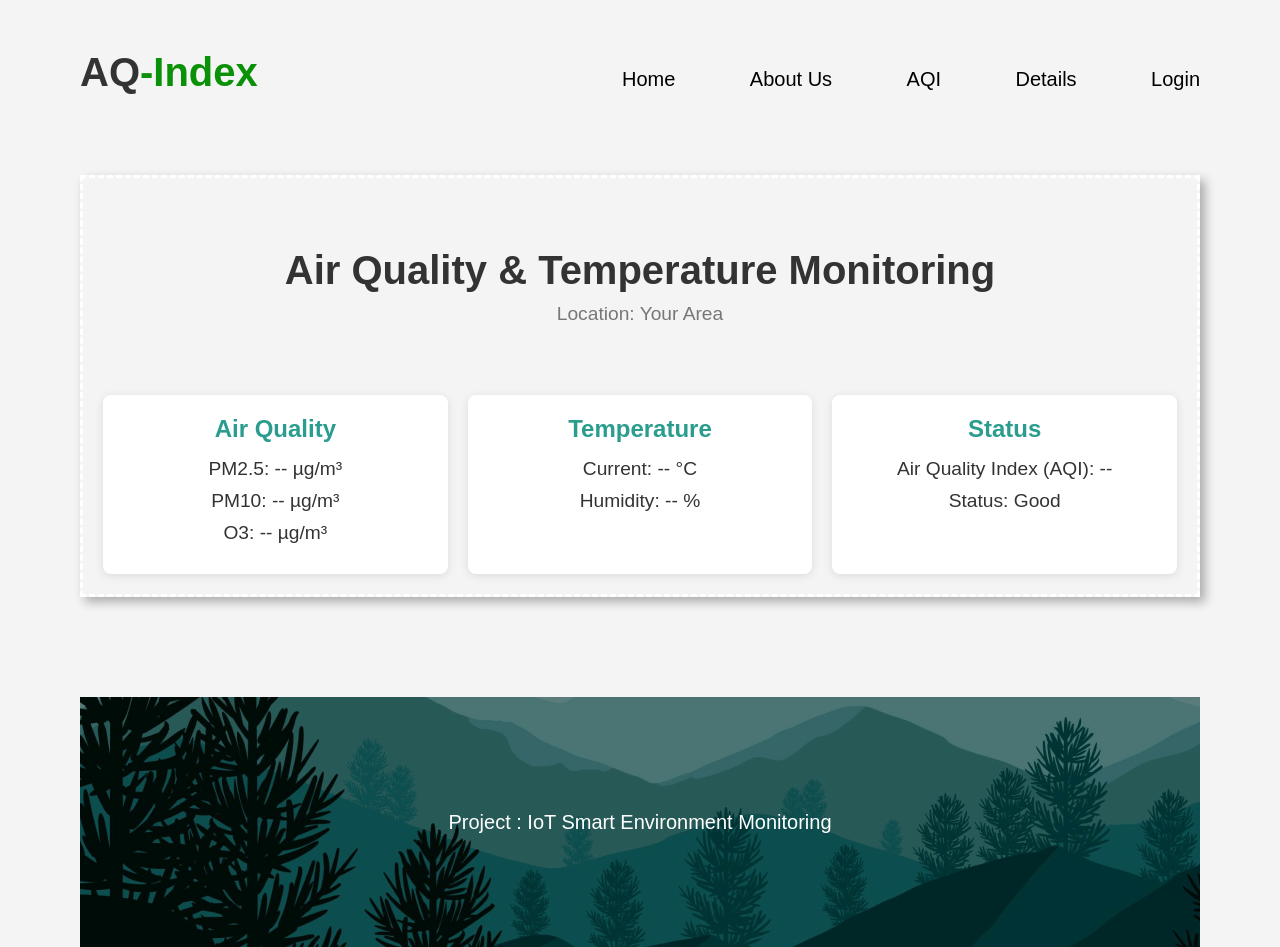
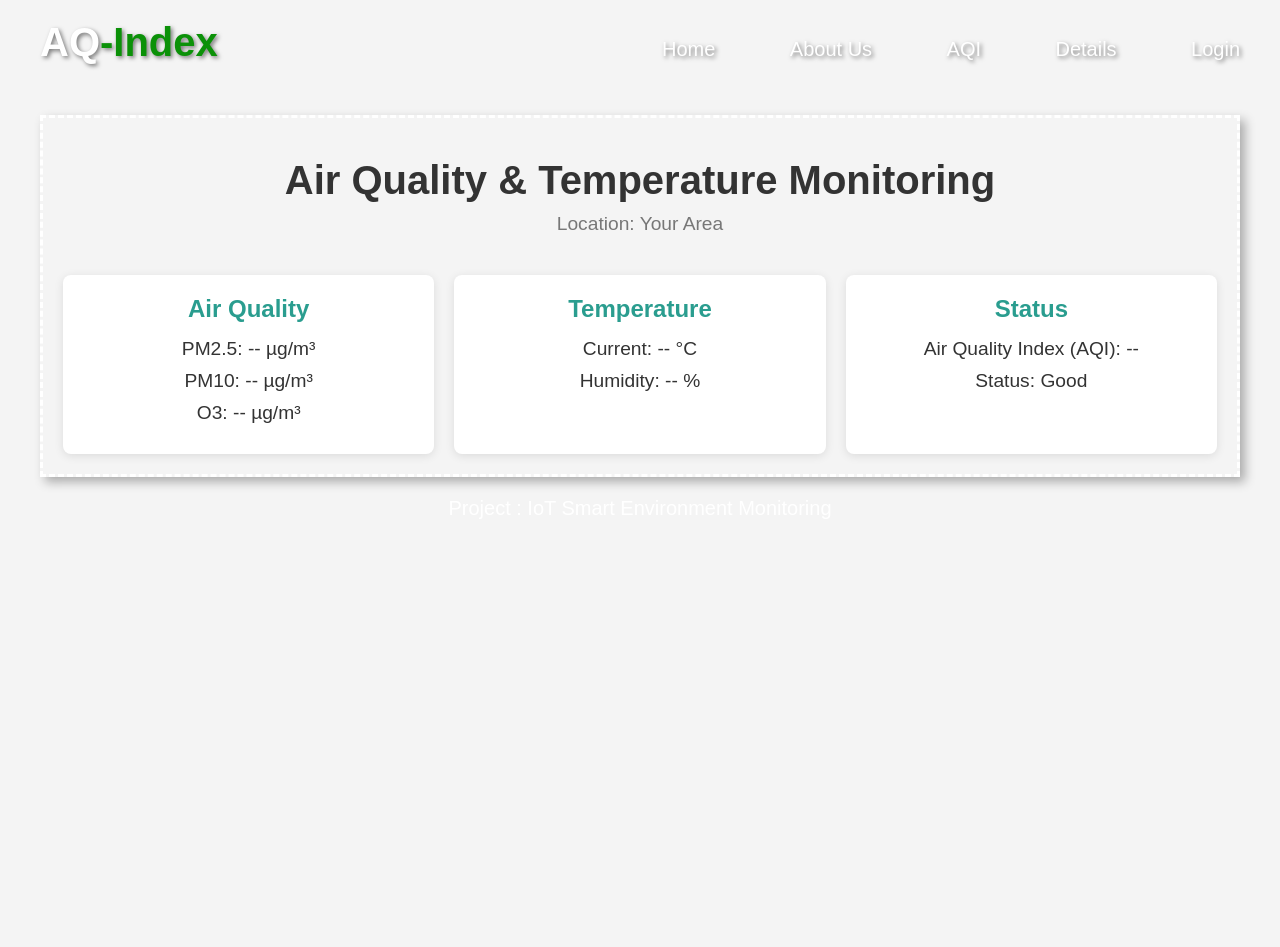
Before and after one commit to royswastik07/smart-environmental-monitoring, a Django app: template monitoring/templates/monitoring/air.html in a window 1280 px wide. After the commit the page ends 487 px from the top, so only its background shows below. Run offline with Django 3.2, Linux system fonts and the light colour scheme; the template is opened without the code that fills it, so the values that code supplies are empty.

Commit message:
updated css and index file

```diff
--- a/monitoring/static/css/style.css
+++ b/monitoring/static/css/style.css
@@ -15,16 +15,19 @@
     font-style: normal;
 }
 .page-with-bg {
-    background-image: url('/static/images/pic02.jpg');
+    background-image: url('https://img.freepik.com/free-photo/green-leaf-texture-leaf-texture-background_501050-120.jpg?w=996&t=st=1728289818~exp=1728290418~hmac=c0f633442e41aa98b6907bac9d9b44c5e8fcd809a0a28b1145e6670065ca3da3');
     background-size: 2100px 1500px;
     background-repeat: no-repeat;
     background-position: center;
     width: 100%;
     height: 100vh;
 }
-
-
-
+.wt-bg{
+    background-color: rgba(255, 255, 255, 0.612);
+    box-shadow: 0 4px 8px rgba(0, 0, 0, 0.2);
+    border-radius: 10px;
+    padding: 20px;
+}
 .offset{
     margin-top:33%;
     text-align:center;
@@ -34,37 +37,43 @@
     text-align:center;
     font-size:20%;
     color:white;
-    background-color:black;
   }
 
 #hero-cont{
     height: 100vh;
-    padding: 0px 80px;
+    padding: 0px 20px;
 }
 
 header{
-
-    padding: 50px 0px;
+    padding: 20px 0px;
 }
 .nav{
     display: flex;
     align-items: baseline;
     justify-content: space-between;
+    padding: 0px 20px;
 }
 .logo{
     font-size: 16px;
+    text-shadow: 2px 2px 4px rgba(0, 0, 0, 0.5);
 }
 .logo span{
     color: #0B9108;
+    text-shadow: 2px 2px 4px rgba(0, 0, 0, 0.5);
 }
 .links a{
-    color: black;
+    color: white;
     text-decoration: none;
     font-size: 20px;
     margin-left: 70px;
+    text-shadow: 2px 2px 4px rgba(0, 0, 0, 0.5);
 }
 .links a:hover{
     color: #0B9108;
+    transition: ease 0.5s;
+    background-color: white;
+    padding: 5px 10px;
+    border-radius: 5px;
 }
 .hero-text{
     display: flex;
@@ -78,12 +87,19 @@
 
 
 .ht{
-    width: 40%;
+    width: 50%;
 }
 .ht h1{
-    font-size: 60px;
     margin-left: 15px;
+    font-size: 130px;
+    font-family:"oswald";
+    background: url('https://img.freepik.com/free-photo/green-leaf-texture-leaf-texture-background_501050-120.jpg?w=996&t=st=1728289818~exp=1728290418~hmac=c0f633442e41aa98b6907bac9d9b44c5e8fcd809a0a28b1145e6670065ca3da3');
+    -webkit-background-clip: text;
+    background-clip: text;
+    color: transparent;
 }
+
+
 .ht span{
     color: #0B9108;
 }
@@ -229,7 +245,7 @@
 
 /*Button Animation*/
 .rectangle {
-    margin: 120px;
+    margin: 10px;
     display: inline-block;
     padding: 16px;
     text-align: center;
@@ -241,7 +257,7 @@
 }
 
 .rectangle-button {
-    background: linear-gradient(45deg, #4CAF50, #66BB6A);
+    background: linear-gradient(45deg, #0B9108, #065c05);
     border: none;
     color: rgba(2, 2, 2, 0.888);
     font-size: 300%;
--- a/monitoring/templates/monitoring/base.html
+++ b/monitoring/templates/monitoring/base.html
@@ -14,7 +14,7 @@
         <header>
             <div class="nav">
                 <div class="logo">
-                <h1>AQ<span>-Index</span></h1>
+                    <h1 style="color: white">AQ<span>-Index</span></h1>
                 </div>
                 <div class="links">
                     <a href="{% url 'index' %}">Home</a>
@@ -35,15 +35,10 @@
         <footer>
             <style>
                 footer {
-                margin-top: 100px;
                     width: 100%;
-                height: 250px;
                     text-align: center;
                     color: white;
-                background-image: url("{% static 'images/Group 3.png' %}");
-                display: flex;
-                align-items: center;
-                justify-content: center;
+                    padding: 20px;
                 }
 
                 footer h1 {
@@ -55,6 +50,6 @@
                 <h1>Project : IoT Smart Environment Monitoring</h1>
             </div>
         </footer>
-
+    </div>
 </body>
 </html>
```
Also changed, not shown: monitoring/static/css/login.css (+3 -7 lines), monitoring/templates/monitoring/index.html (+7 -9 lines), monitoring/templates/monitoring/login.html (+5 -11 lines). Lines whose indentation alone changed are shown as unchanged.
